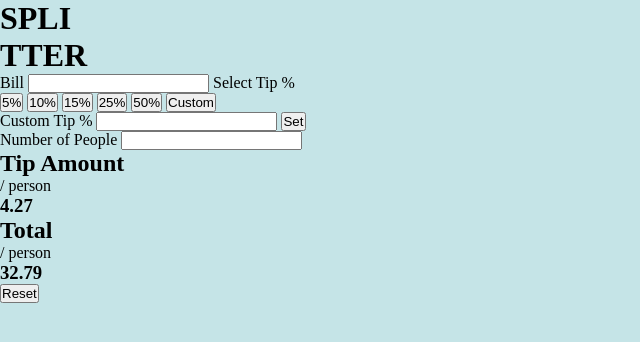
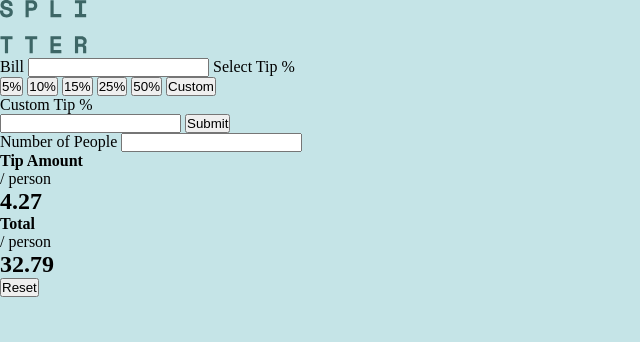
Before and after one commit to barka-dev/tip-calculator-app, a plain HTML site: page index.html in a window 1280 px wide. Shown: the whole page, without its empty margins (0-640 px from the left). Drawn offline with Linux system fonts and the light colour scheme.

Commit message:
Update index.html

```diff
--- a/index.html
+++ b/index.html
@@ -14,7 +14,7 @@
 <body>
   <main>
     <header>
-      <h1>SPLI<br>TTER</h1>
+      <img src="./images/logo.svg" alt="splitterlogo">
     </header>
     <article>
       <section>
@@ -32,8 +32,10 @@
           </div>
           <div class="hiddenInput">
             <label for="cstmtip">Custom Tip %</label>
-            <input type="number" name="cstmtip" id="cstmtip">
-            <button>Set</button>
+            <div>
+              <input type="number" name="cstmtip" id="cstmtip">
+              <button>Submit</button>
+            </div>
           </div>
           <label for="nbPeople">Number of People</label>
           <input type="number" oninput="this.value = this.value.replace(/[^0-9]/g, '');">
@@ -42,17 +44,17 @@
       <section>
         <section>
           <div>
-            <h2>Tip Amount</h2>
+            <h1>Tip Amount</h1>
             <p>/ person</p>
           </div>
-          <h3>4.27</h3>
+          <h2>4.27</h2>
         </section>
         <section>
           <div>
-            <h2>Total</h2>
+            <h1>Total</h1>
             <p>/ person</p>
           </div>
-          <h3>32.79</h3>
+          <h2>32.79</h2>
         </section>
         <button>Reset</button>
       </section>
```
